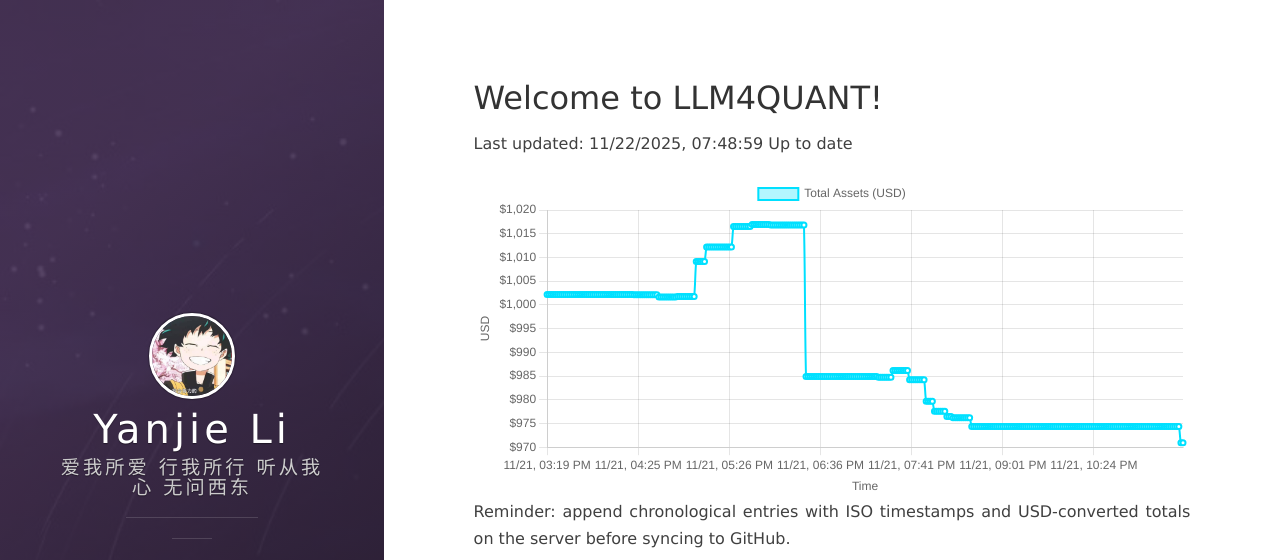
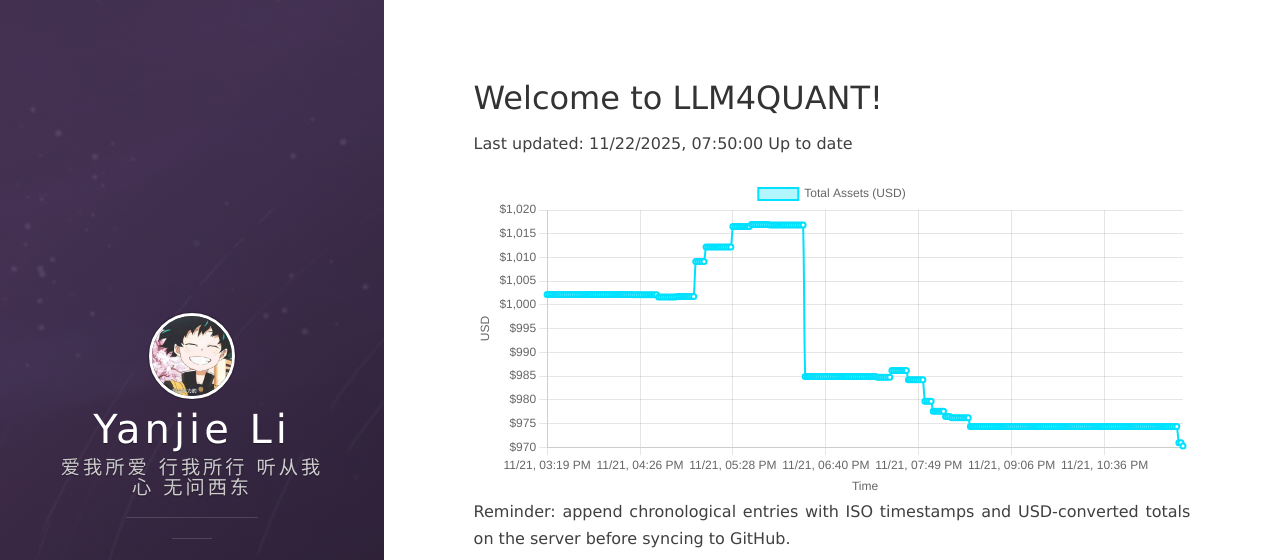
Before and after one commit to leeyegy/leeyegy.github.io, a Jekyll site: the page built from live-trading.html, in a window 1280 px wide and 1081 px high. Shown: the top 560 px of the window. Built offline with Jekyll 4.4.1, drawn with Linux system fonts in a browser that asks for light colours; nearby versions of some CDN libraries.

Commit message:
AccountMonitor: update balance history 2025-11-22T15:50:00+08:00

```diff
--- a/assets/data/binance/balance-history.json
+++ b/assets/data/binance/balance-history.json
@@ -1,5 +1,5 @@
 {
-  "generatedAt": "2025-11-22T15:48:59+08:00",
+  "generatedAt": "2025-11-22T15:50:00+08:00",
   "asset": "total_usd_value",
   "history": [
     {
@@ -1233,6 +1233,10 @@
     {
       "timestamp": "2025-11-22T15:48:59+08:00",
       "totalUsd": 970.91558879
+    },
+    {
+      "timestamp": "2025-11-22T15:50:00+08:00",
+      "totalUsd": 970.25023707
     }
   ]
 }
```
